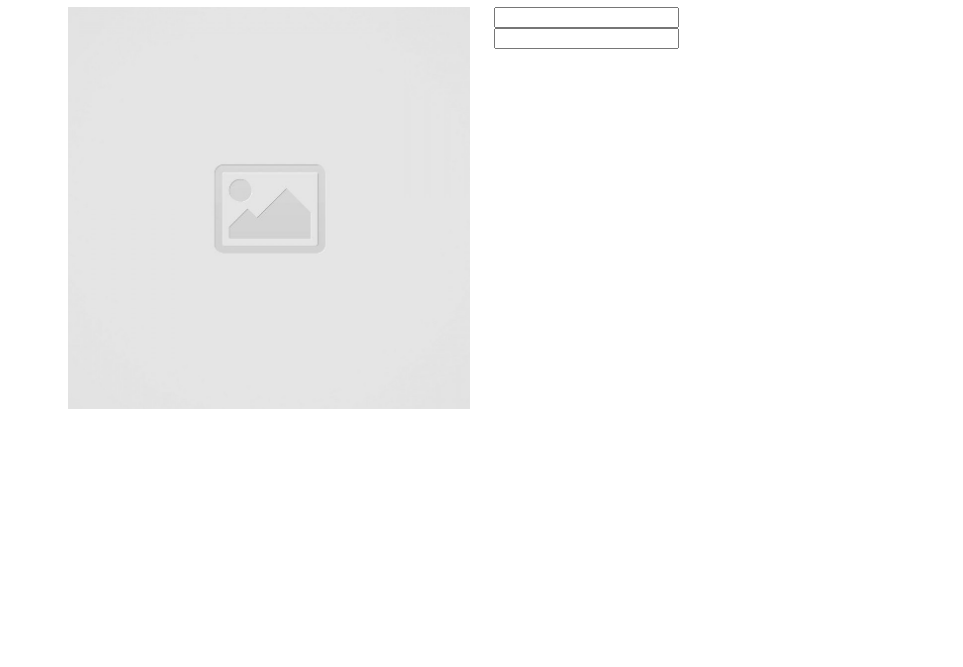
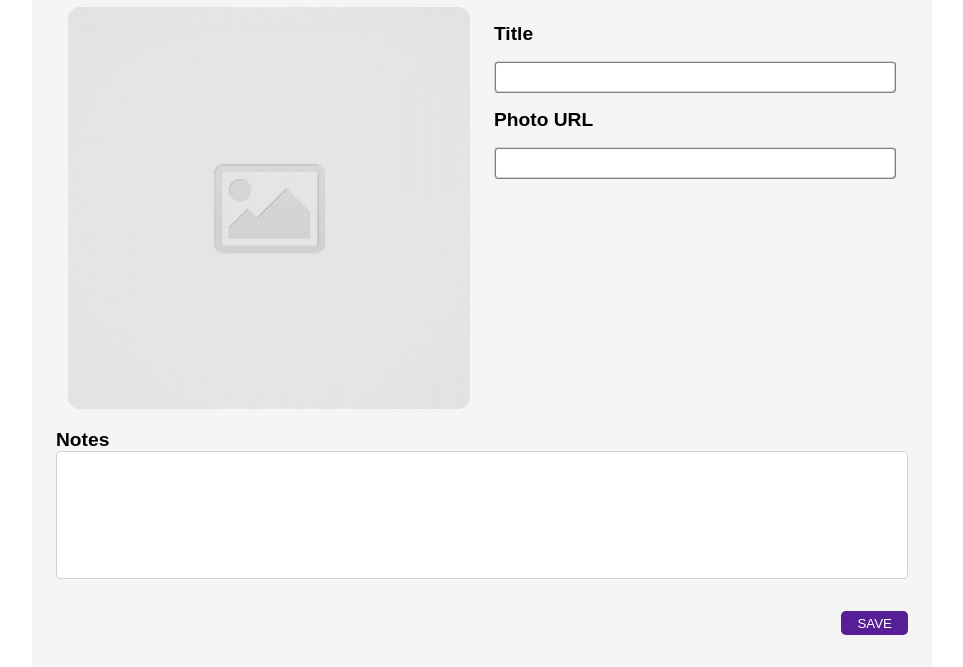
Before and after one commit to jonathan-byun/code-journal, a website: page index.html in a window 1280 px wide. Shown: the part 149-816 px from the top of the page, without its empty margins (158-1121 px from the left). Drawn offline with Linux system fonts and the light colour scheme.

Commit message:
Made all inputs of the journal entry form `required`. #4

```diff
--- a/css/layout.css
+++ b/css/layout.css
@@ -6,6 +6,7 @@
   max-width: 575px;
   margin: 0 auto;
   padding: 0 1.5rem;
+  background-color: rgb(245, 245, 245);
 }
 
 .row {
--- a/css/styles.css
+++ b/css/styles.css
@@ -7,15 +7,23 @@ body {
 }
 
 .purple-background {
-  background-color: rgb(94, 16, 81);
+  background-color: rgb(86, 31, 150);
 }
 
 .font-size-150 {
   font-size: 150%;
 }
 
-.padding-left-3-rem {
-  padding-left: 3rem;
+.font-size-120 {
+  font-size: 120%;
+}
+
+.margin-bot-2-rem {
+  margin-bottom: 2rem;
+}
+
+.padding-top-1-rem {
+  padding-top: 1rem;
 }
 
 .padding-top-2-rem {
@@ -25,3 +33,60 @@ body {
 .padding-bot-1-rem {
   padding-bottom: 1rem;
 }
+
+.font-weight-600 {
+  font-weight: 600;
+}
+
+.border-radius-75 {
+  border-radius: 0.75rem;
+}
+
+.width-100 {
+  width: 100%;
+}
+
+.height {
+  height: 8rem;
+}
+
+.justify-right {
+  justify-content: right;
+}
+
+label {
+  flex-basis: 100%;
+}
+
+input {
+  width: 100%;
+  height: 2rem;
+  border-radius: 0.25rem;
+  border-style: ridge;
+  border-color: lightgrey;
+  padding-left: 10px;
+}
+
+textarea {
+  border-radius: 0.25rem;
+  border-style: ridge;
+  border-color: lightgrey;
+  resize: none;
+  padding: 7px 10px;
+}
+
+textarea:focus,
+input:focus {
+  outline-color: rgb(109, 21, 109);
+}
+
+button {
+  padding: 0.3rem 1rem;
+  margin-bottom: 2rem;
+  border-radius: 0.3rem;
+  border-style: hidden;
+}
+
+button:hover {
+  cursor: pointer;
+}
--- a/index.html
+++ b/index.html
@@ -29,16 +29,25 @@
           </div>
           <div class="row">
             <div class="column-half">
-              <img src="images/placeholder-image-square.jpg" alt="placeholder image">
+              <img src="images/placeholder-image-square.jpg" alt="placeholder image" class="border-radius-75">
             </div>
             <div class="column-half">
               <div class="row">
-                <input type="text" id="photo" name="photo-url">
+                <label for="title" class="padding-top-1-rem padding-bot-1-rem font-size-120 font-weight-600">Title</label>
+                <input type="text" id="title" name="title_text" required>
               </div>
               <div class="row">
-                <input type="text" id="title" name="title_text">
+                <label for="photo" class="padding-top-1-rem padding-bot-1-rem font-size-120 font-weight-600">Photo URL</label>
+                <input type="text" id="photo" name="photo-url" required>
               </div>
             </div>
+          </div>
+          <div class="row">
+            <label for="notes" class=" padding-top-1-rem font-size-120 font-weight-600">Notes</label>
+            <textarea id="notes" name="notes-text" class="width-100 height margin-bot-2-rem" required></textarea>
+          </div>
+          <div class="row justify-right">
+            <button type="button" id="save" class="white purple-background">SAVE</button>
           </div>
         </form>
       </div>
```
